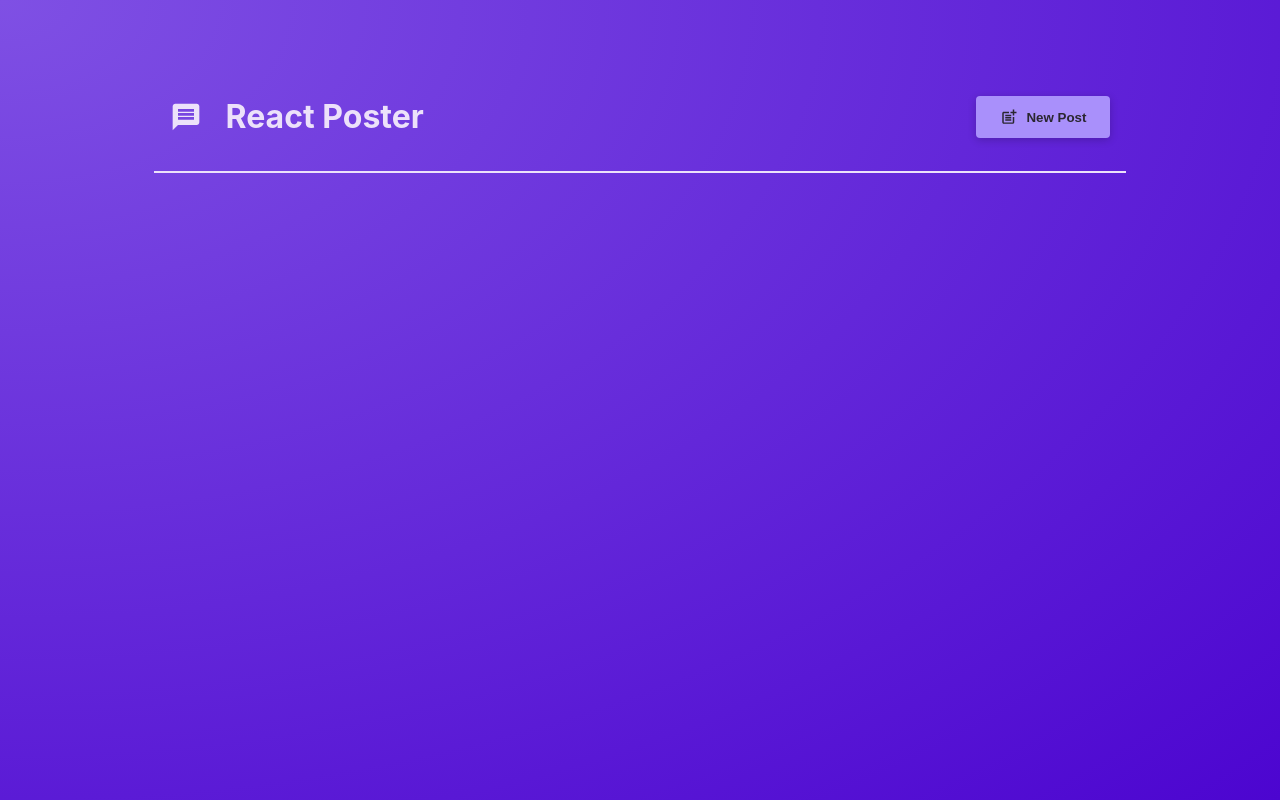
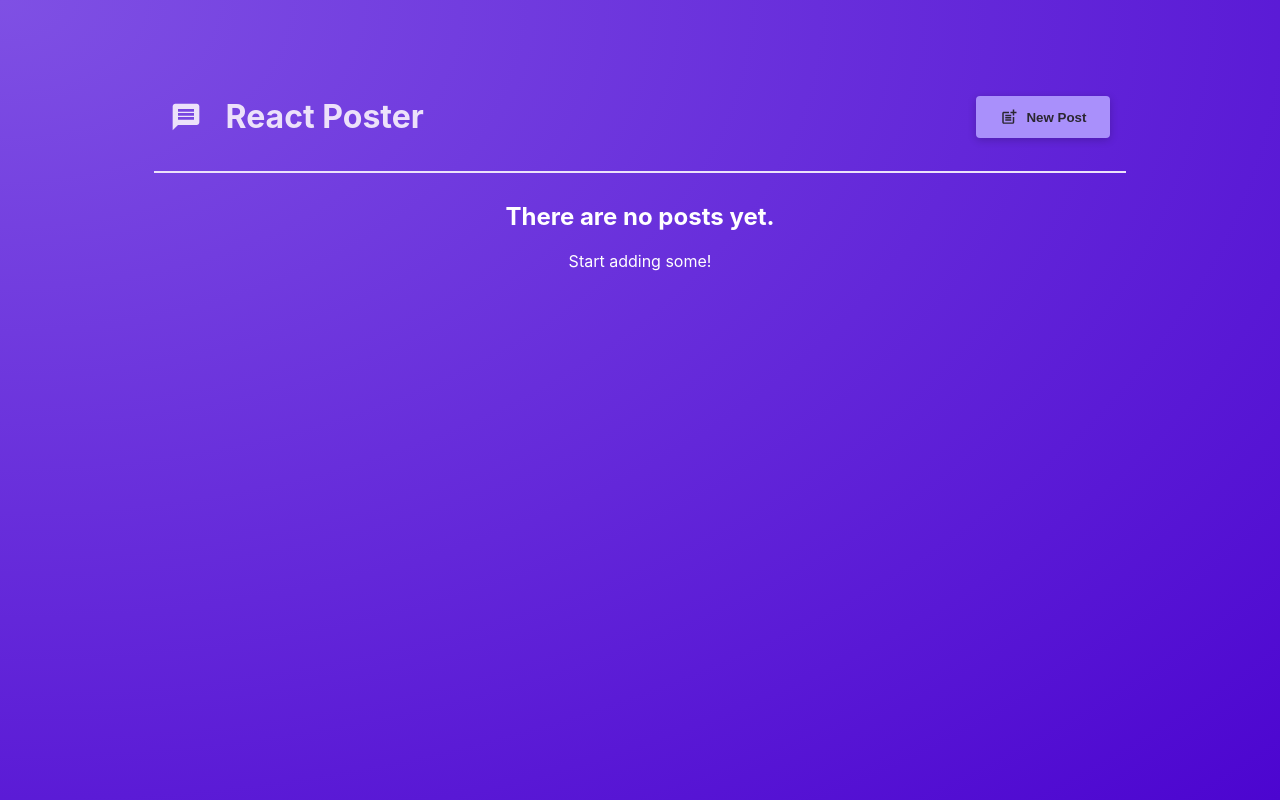
Before and after one commit to webdevbiv/udemi-nextjs-14, a React (Vite) app in the folder section-02/react-crash-course/: page / in a window 1280 px wide. Built offline with nearby package versions, Linux system fonts and the light colour scheme.

Commit message:
UPD | PostsList

```diff
--- a/section-02/react-crash-course/src/components/PostsList/PostsList.jsx
+++ b/section-02/react-crash-course/src/components/PostsList/PostsList.jsx
@@ -22,17 +22,27 @@
           <NewPost onCancel={toggleModal} onSubmit={addPost} />
         </Modal>
       )}
-      <ul className={styles.posts}>
-        {posts.map((post) => (
-          <Post key={nextId()} author={post.author} body={post.body} />
-        ))}
-      </ul>
+      {posts.length > 0 && (
+        <ul className={styles.posts}>
+          {posts.map((post) => (
+            <Post key={nextId()} author={post.author} body={post.body} />
+          ))}
+        </ul>
+      )}
+      {posts.length === 0 && (
+        <>
+          <div style={{ textAlign: "center", color: "white" }}>
+            <h2>There are no posts yet.</h2>
+            <p>Start adding some!</p>
+          </div>
+        </>
+      )}
     </>
   );
 }
 
 PostsList.propTypes = {
-  modalIsOpen: PropTypes.func.isRequired,
+  modalIsOpen: PropTypes.bool.isRequired,
   toggleModal: PropTypes.func.isRequired,
 };
 
```
